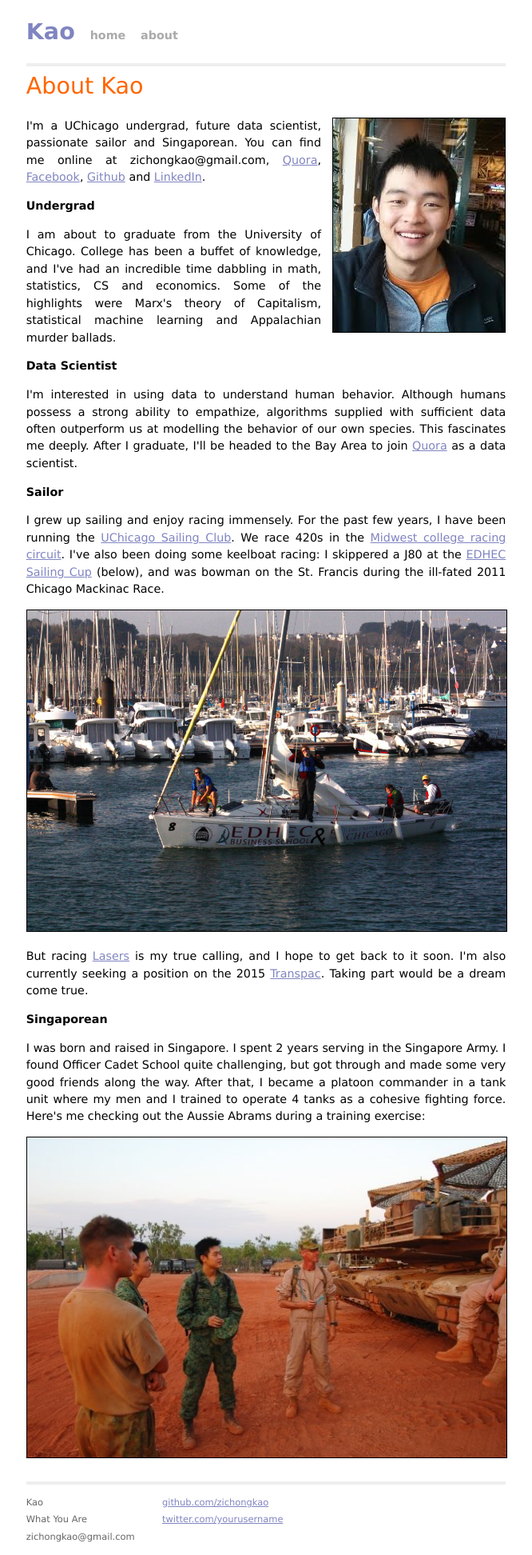
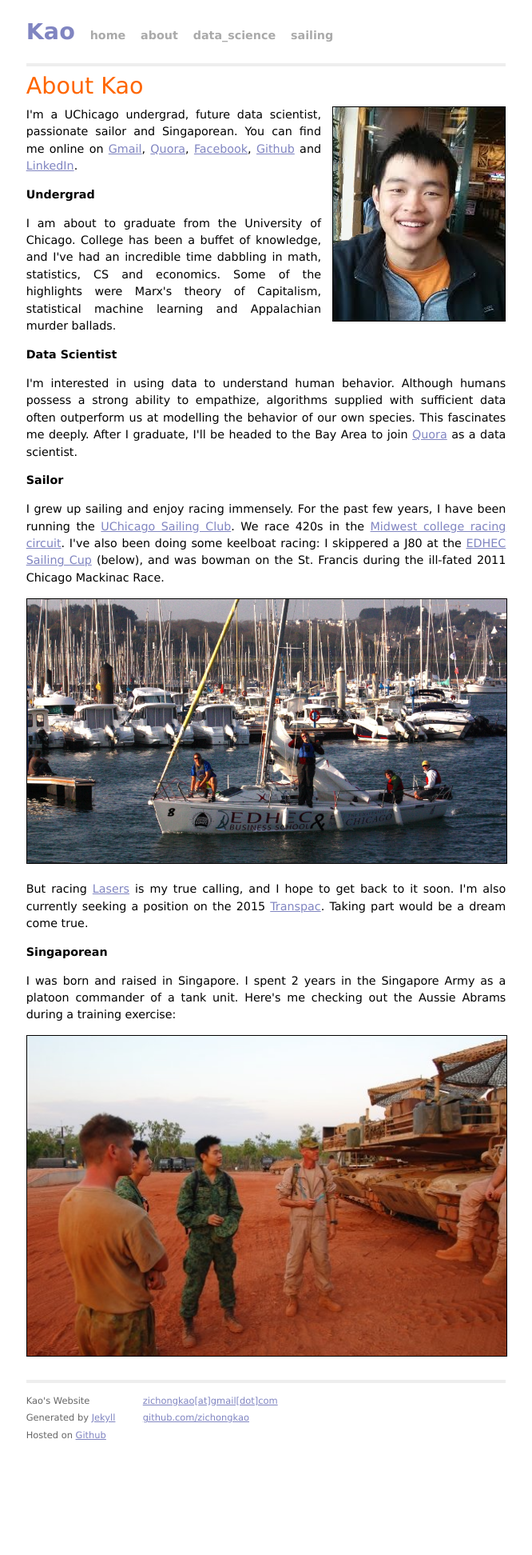
Before and after one commit to zichongkao/zichongkao.github.io, a Jekyll site: the page built from about.html, in a window 1280 px wide. Shown: the whole page at 80% size, without its empty margins (307-973 px from the left). Built offline with Jekyll 4.4.1, drawn with Linux system fonts in a browser that asks for light colours; Markdown is read by kramdown in place of the engine named in the settings; after the commit the page ends 1816 px from its top, so only the background shows below that.

Commit message:
sailing, 2 posts, data_science added

```diff
--- a/_layouts/default.html
+++ b/_layouts/default.html
@@ -3,6 +3,9 @@
     <head>
         <meta charset="utf-8">
         <meta http-equiv="X-UA-Compatible" content="IE=edge,chrome=1">
+        <meta name="description" content="Kao's Website">
+        <meta name="keywords" content="zichongkao, kaozichong, kao, zi, chong, data science, sailing, analytics, uchicago">
+
         <title>{{ page.title }}</title>
         <meta name="viewport" content="width=device-width">
 
@@ -20,6 +23,8 @@
             <h1 class="title"><a href="/">{{ site.name }}</a></h1>
             <a class="extra" href="/">home</a>
             <a class="extra" href="/about.html">about</a>
+            <a class="extra" href="/data_science.html">data_science</a>
+            <a class="extra" href="/sailing.html">sailing</a>
           </div>
 
           {{ content }}
@@ -27,19 +32,26 @@
           <div class="footer">
             <div class="contact">
               <p>
-                Kao<br />
-                What You Are<br />
-                zichongkao@gmail.com
+                Kao's Website<br />
+                Generated by <a href="http://jekyllrb.com/">Jekyll</a><br/>
+                Hosted on <a href="https://github.com/zichongkao/zichongkao.github.io">Github</a>
               </p>
             </div>
             <div class="contact">
               <p>
+                <a href="mailto:zichongkao+web@gmail.com">zichongkao[at]gmail[dot]com</a><br />
                 <a href="https://github.com/zichongkao">github.com/zichongkao</a><br />
-                <a href="https://twitter.com/yourusername">twitter.com/yourusername</a><br />
+                    <br />
               </p>
             </div>
           </div>
         </div>
 
     </body>
+    <script>
+      (function(i,s,o,g,r,a,m){i['GoogleAnalyticsObject']=r;i[r]=i[r]||function(){(i[r].q=i[r].q||[]).push(arguments)},i[r].l=1*new Date();a=s.createElement(o),m=s.getElementsByTagName(o)[0];a.async=1;a.src=g;m.parentNode.insertBefore(a,m)})(window,document,'script','//www.google-analytics.com/analytics.js','ga');
+
+      ga('create', 'UA-46601509-1', 'kao.im');
+      ga('send', 'pageview');
+    </script>
 </html>
--- a/about.html
+++ b/about.html
@@ -1,13 +1,12 @@
 ---
 layout: default
-title: Kao
+title: About Kao
 ---
 
 <div id="about">
   <h1>About Kao</h1>
-  <img src="/pics/profile.png" style="float:right; margin-left: 1em; border: solid 1px #000;" alt="photo of kao">
   <p>
-    I'm a UChicago undergrad, future data scientist, passionate sailor and Singaporean. You can find me online at zichongkao@gmail.com, <a href="http://www.quora.com/Kao-ZC">Quora</a>, <a href="http://www.facebook.com/kaozichong">Facebook</a>, <a href="http://github.com/zichongkao/">Github</a> and <a href="http://www.linkedin.com/pub/zi-chong-kao/55/b11/871/">LinkedIn</a>.
+    I'm a UChicago undergrad, <img src="/pics/profile.png" style="float:right; margin-left: 1em; border: solid 1px #000;" alt="photo of kao">future data scientist, passionate sailor and Singaporean. You can find me online on <a href="mailto:zichongkao+web@gmail.com">Gmail</a>, <a href="http://www.quora.com/Kao-ZC">Quora</a>, <a href="http://www.facebook.com/kaozichong">Facebook</a>, <a href="http://github.com/zichongkao/">Github</a> and <a href="http://www.linkedin.com/pub/zi-chong-kao/55/b11/871/">LinkedIn</a>.
   </p>
   <h2>Undergrad</h2>
   <p>
@@ -31,7 +30,7 @@ title: Kao
 
   <h2>Singaporean</h2>
   <p>
-    I was born and raised in Singapore. I spent 2 years serving in the Singapore Army. I found Officer Cadet School quite challenging, but got through and made some very good friends along the way. After that, I became a platoon commander in a tank unit where my men and I trained to operate 4 tanks as a cohesive fighting force. Here's me checking out the Aussie Abrams during a training exercise:
+    I was born and raised in Singapore. I spent 2 years in the Singapore Army as a platoon commander of a tank unit. Here's me checking out the Aussie Abrams during a training exercise:
   </p>
   <img src="/pics/aussieabrams.jpg" width="100%" height="100%" style="float:center; border: solid 1px #000;" alt="photo of kao">
 
--- a/css/main.css
+++ b/css/main.css
@@ -24,7 +24,7 @@ h1, h2, h3, h4, h5, h6 {
   }
 
 h1 {
-  margin-bottom: 1em;
+  margin-bottom: 0em;
   color: #ff6600;
   font-size: 200%;
   font-weight: normal;
@@ -32,8 +32,8 @@ h1 {
 p { margin: 1em 0; }
 
 a         { color: #8085C1; }
-a:hover   { color: #CDBFAC; }
-a:visited { color: #CDBFAC; }
+a:hover   { color: #8085C1; }
+a:visited { color: #8085C1; }
 
 ul  {list-style-position: inside;}
 
```
Also changed, not shown: _posts/2011-12-01-deadly_storm.markdown (added, +62 -0 lines), _posts/2013-07-29-creative.markdown (added, +54 -0 lines), _posts/2013-10-02-pathologies.markdown (added, +34 -0 lines), data_science.html (added, +15 -0 lines), sailing.html (added, +15 -0 lines), pics/bird.jpg (added), pics/chimac.png (added), pics/edhec.jpg, pics/finish.jpg (added), pics/maccrew.jpg (added).
